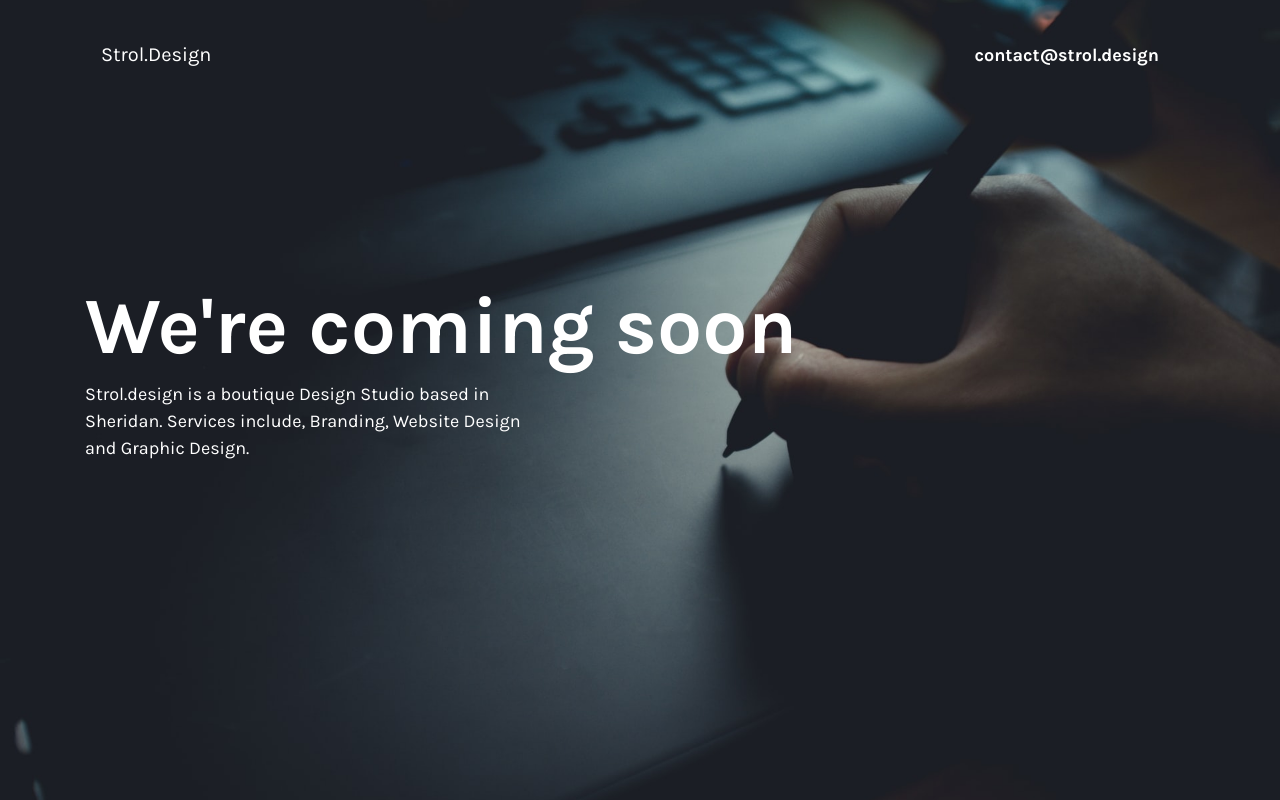
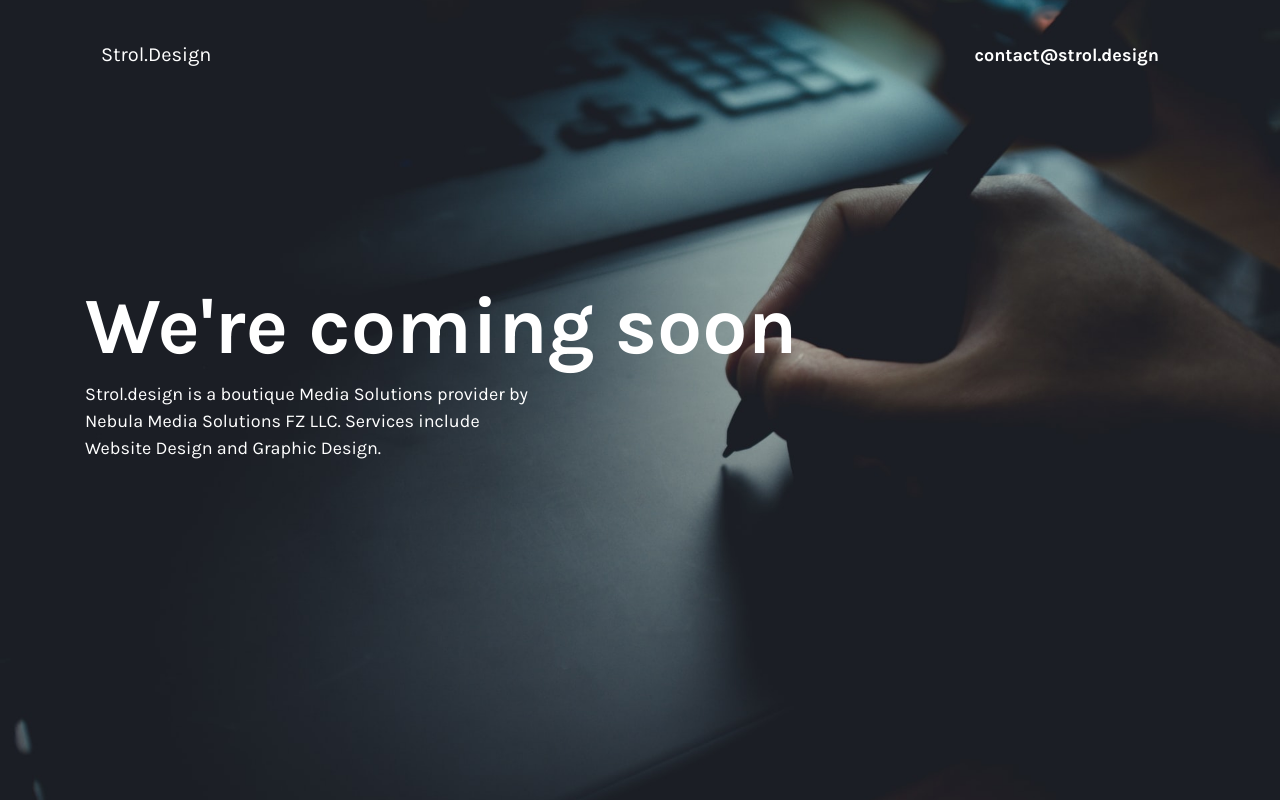
Before and after one commit to karthikcpattar/strol, a website: page index.html in a window 1280 px wide. Drawn offline with nearby package versions, Linux system fonts and the light colour scheme.

Commit message:
Update index.html

```diff
--- a/index.html
+++ b/index.html
@@ -27,7 +27,7 @@
     <main class="my-auto">
         <div class="container">
             <h1 class="page-title">We're coming soon</h1>
-            <p class="page-description">Strol.design is a boutique Design Studio based in Sheridan. Services include, Branding, Website Design and Graphic Design. </p>
+            <p class="page-description">Strol.design is a boutique Media Solutions provider by Nebula Media Solutions FZ LLC. Services include Website Design and Graphic Design. </p>
         </div>
     </main>
 </body>
```
